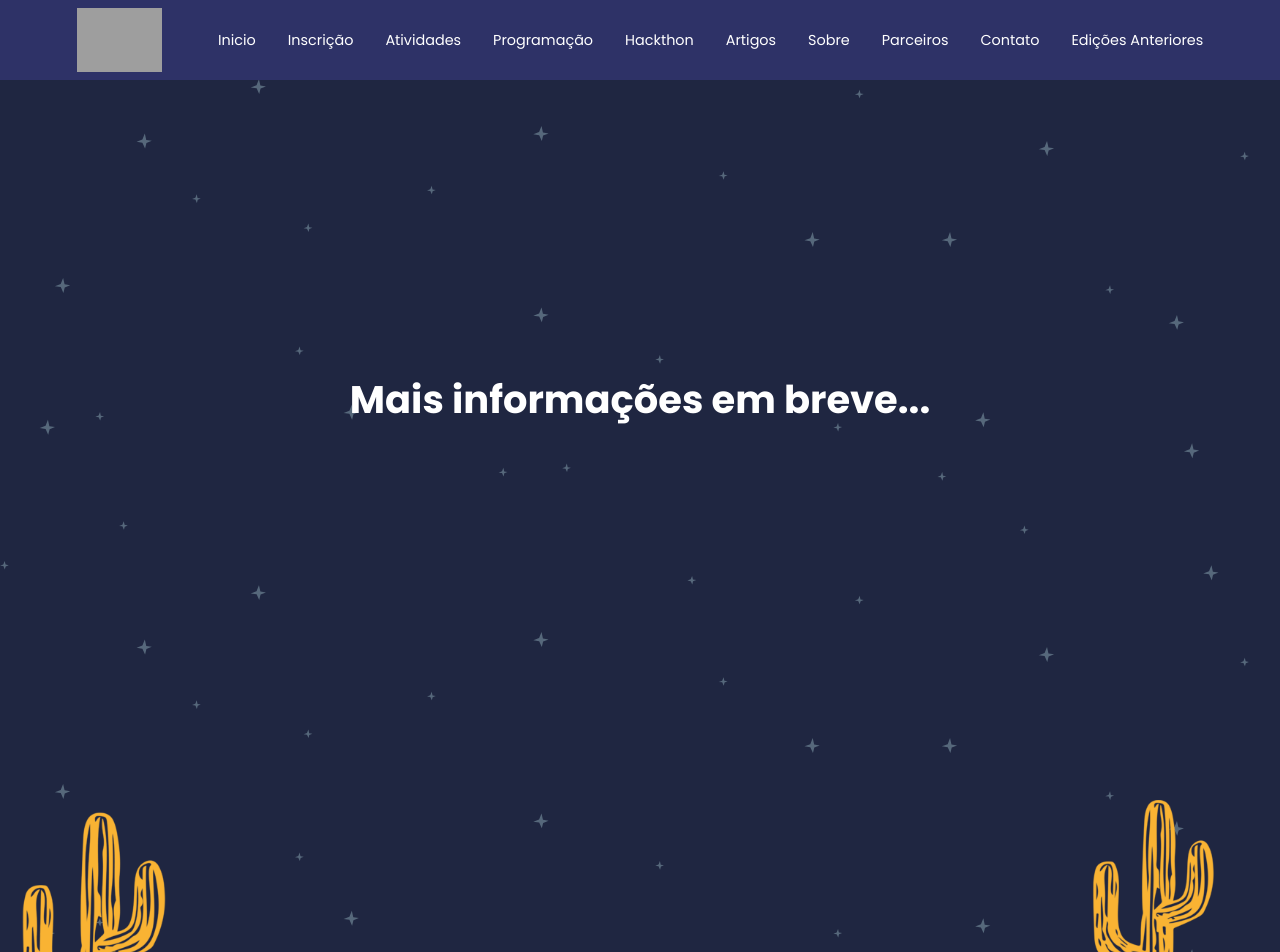
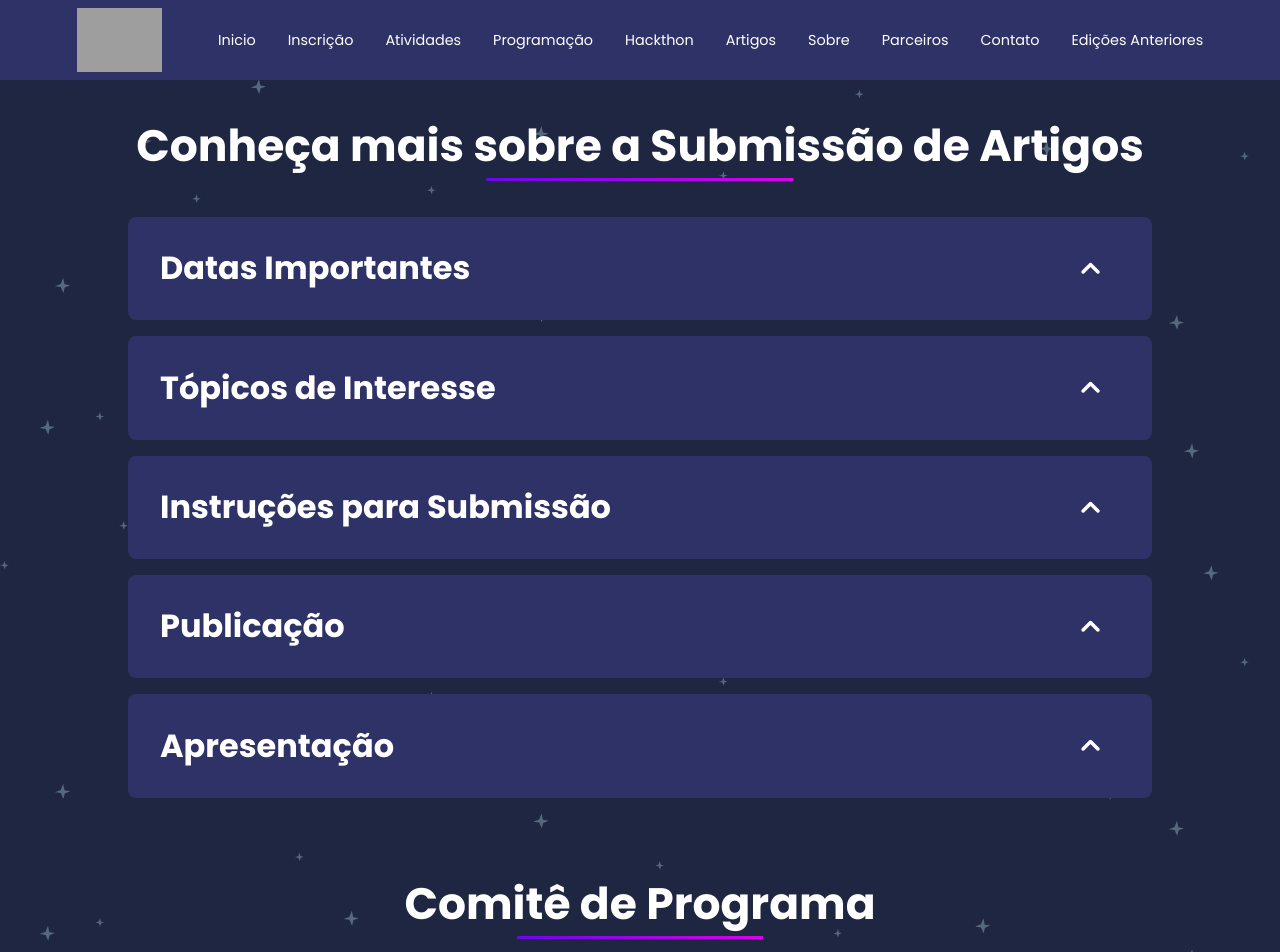
Before and after one commit to uepb-campusvii-computacao/Sercomp-Website, a React (Vite) app: page /articles in a window 1280 px wide. Shown: the top 952 px of the page. Built offline with nearby package versions, Linux system fonts and the light colour scheme; grey boxes are pictures that could not be loaded.

Commit message:
novo design na pagina de artigos

```diff
--- /dev/null
+++ b/src/components/Accordion/Accordion.jsx
@@ -0,0 +1,24 @@
+import { useState } from "react";
+import styles from "./Accordion.module.css";
+
+export default function Accordion({ title, content }) {
+  const [openAccordion, setOpenAccordion] = useState(false);
+
+  function handleToggleAccordion(){
+    setOpenAccordion(!openAccordion)
+  }
+
+  return (
+    <div className={styles.accordionContainer}>
+      <div onClick={handleToggleAccordion} className={styles.accordionTitle}>
+        <h2>{title}</h2>
+        {openAccordion ? (
+          <i className="uil uil-angle-down"></i>
+        ) : (
+          <i className="uil uil-angle-up"></i>
+        )}
+      </div>
+      <div className={openAccordion ? styles.accordionActive : styles.accordionDisable}>{content}</div>
+    </div>
+  );
+}
--- /dev/null
+++ b/src/components/Accordion/Accordion.module.css
@@ -0,0 +1,41 @@
+.accordionContainer{
+    background-color: var(--color-bg1);
+    padding: 16px 32px;
+    border-radius: 8px;
+    margin-bottom: 16px;
+}
+
+.accordionTitle{
+    font-size: 28px;
+    color: var(--color-white);
+    font-weight: 400;
+    display: flex;
+    align-items: center;
+    justify-content: space-between;
+    user-select: none;
+    cursor: pointer;
+}
+
+.accordionTitle h2{
+    margin: 0;
+}
+
+.accordionTitle i{
+    font-size: 42px;
+}
+
+.accordionActive{
+    display: block;
+    padding-bottom: 16px;
+}
+
+.accordionDisable{
+    display: none;
+}
+
+@media screen and (max-width: 1024px) {
+    .accordionTitle h2{
+        text-align: left;
+        font-size: 20px;
+    }
+}
--- a/src/index.css
+++ b/src/index.css
@@ -151,12 +151,12 @@ img {
 
 .titulo-base,
 .titulo-principal {
-  margin-bottom: 0.1rem;
-  font-weight: 500;
-  margin-bottom: 80px;
+  margin-bottom: 44px;
   position: relative;
-  margin-top: 80px;
-  font-size: 1.5rem;
+  margin-top: 32px;
+  font-size: 44px;
+  font-weight: 700;
+  text-align: center;
 }
 
 
@@ -167,14 +167,13 @@ img {
   width: 30%;
   height: 3px;
   left: 50%;
-  bottom: -5px;
+  bottom: -8px;
   background-image: linear-gradient(to right, rgb(106, 6, 236), rgb(220, 0, 240));
   transform: translateX(-50%);
 }
 
 .titulo-principal {
-  font-size: 2rem;
-  text-align: center;
+  margin-top: 88px;
 }
 
 
@@ -192,6 +191,12 @@ img {
 
   .container {
     width: var(--container-width-md);
+  }
+
+
+  .titulo-base,
+  .titulo-principal {
+    font-size: 28px;
   }
 
   h1 {
--- a/src/pages/Articles/Articles.jsx
+++ b/src/pages/Articles/Articles.jsx
@@ -1,115 +1,248 @@
-//import Comissao from '../../components/Comissao/Comissao';
-import { Mensagem } from '../../components/Mensagem/Mensagem.jsx';
-//import { comissaoArtigosData } from '../../data/ComissoesData.js';
-//import styles from './Articles.module.css';
+import Accordion from "../../components/Accordion/Accordion.jsx";
+import Comissao from "../../components/Comissao/Comissao";
+import { comissaoArtigosData } from "../../data/ComissoesData.js";
+import styles from "./Articles.module.css";
+
+function ImportantsDate() {
+  return (
+    <ul className={styles.articleList}>
+      <li className={`${styles.articleListRisc} ${styles.ulLi}`}>
+        Prazo Inicial de submissão de artigos: 30/03/2023;
+      </li>
+      <li className={`${styles.articleListRisc} ${styles.ulLi}`}>
+        Prazo final de submissão de artigos: 06/05/2023;
+      </li>
+      <li className={`${styles.articleListRisc} ${styles.ulLi}`}>
+        Notificação dos autores dos artigos aprovados: 15/05/2023;
+      </li>
+      <li className={`${styles.articleListRisc} ${styles.ulLi}`}>
+        Apresentação dos artigos: 24/05/2023.
+      </li>
+    </ul>
+  );
+}
+
+function TopicsOfInterest() {
+  return (
+    <>
+      <p className={`paragrafo ${styles.p}`}>
+        São especialmente esperadas contribuições que abordem o tema principal
+        do evento - &ldquo;Segurança em Tecnologia da Informação e Sistemas
+        Inteligentes&ldquo;, bem como os grandes temas de desafios de pesquisa
+        em Computação e TIC definidos pela comunidade de pesquisa nessas áreas.
+      </p>
+      <ul className={styles.articleList}>
+        <li className={styles.ulLi}>Segurança de/em TI;</li>
+        <li className={styles.ulLi}>
+          Sistemas inteligentes (agentes inteligentes, algoritmos genéticos,
+          aprendizagem de máquina, mineração de dados, modelos formais,
+          ontologias, raciocínio automatizado, redes neurais, representação de
+          conhecimento).
+        </li>
+      </ul>
+      <p className={`paragrafo ${styles.p}`}>
+        Outros tópicos são também esperados, mas não limitados a:
+      </p>
+      <ul className={styles.articleList}>
+        <li className={styles.ulLi}>
+          Arquitetura orientada a serviços (SOA) e serviços Web;
+        </li>
+        <li className={styles.ulLi}>
+          Aspectos humanos e sociais em Computação;
+        </li>
+        <li className={styles.ulLi}>Business Intelligence & Analytics;</li>
+        <li className={styles.ulLi}>
+          Computação móvel, ubíqua e Internet das coisa;
+        </li>
+        <li className={styles.ulLi}>
+          Dados abertos e conectados, sistemas abertos;
+        </li>
+        <li className={styles.ulLi}>Educação de/em Computação;</li>
+        <li className={styles.ulLi}>
+          Ecossistemas de Software, Sistemas de Sistemas e de SI;
+        </li>
+        <li className={styles.ulLi}>
+          Gestão de conhecimento e aprendizagem organizacional
+        </li>
+        <li className={styles.ulLi}>Gestão de pessoas;</li>
+        <li className={styles.ulLi}>
+          Gestão de processos (metodologias de gestão, repositórios de
+          processos, modelagem de processos, social BPM, processos intensivos em
+          conhecimento, adaptação de processos, processos sensíveis a contexto);
+        </li>
+        <li className={styles.ulLi}>Governança empresarial e de TI;</li>
+        <li className={styles.ulLi}>Inovação com/em Computação;</li>
+        <li className={styles.ulLi}>
+          Integração de informações e de aplicações;
+        </li>
+        <li className={styles.ulLi}>
+          Interação Humano-Computador em Computação;
+        </li>
+        <li className={styles.ulLi}>
+          Metodologias e abordagens para engenharia de SI;
+        </li>
+        <li className={styles.ulLi}>Mídias sociais em negócios e sociedade;</li>
+        <li className={styles.ulLi}>
+          Modelagem e paradigmas de desenvolvimento de SI (dados,
+          sistemas/aplicações, agentes, aspectos, componentes, métodos ágeis
+          etc.);
+        </li>
+        <li className={styles.ulLi}>
+          Pesquisa operacional e modelos de decisão em negócios;
+        </li>
+        <li className={styles.ulLi}>
+          Planejamento estratégico de sistemas e TI;
+        </li>
+        <li className={styles.ulLi}>
+          Preservação de informação e memória digital;
+        </li>
+        <li className={styles.ulLi}>Qualidade de Software;</li>
+        <li className={styles.ulLi}>
+          Representação de informações de negócio, gerência de dados e metadados
+          nas organizações, ontologias;
+        </li>
+        <li className={styles.ulLi}>
+          SI/TIC para governo (transparência, dados abertos, interoperabilidade,
+          ecossistemas governamentais);
+        </li>
+        <li className={styles.ulLi}>Sistemas de apoio à decisão.</li>
+      </ul>
+    </>
+  );
+}
+
+function SubmissionInstructions() {
+  return (
+    <>
+      <p className={`paragrafo ${styles.p}`}>
+        Os artigos podem ser submetidos para o V SERCOMP somente nas categorias
+        “relatos de caso” (case reports), sobre projetos em desenvolvimento, e
+        &ldquo;artigo completo&ldquo; (full paper) sobre trabalhos de pesquisas
+        já concluídas, com ideias e resultados inovadores, e seguindo
+        metodologia científica adequada.
+      </p>
+      <p className={`paragrafo ${styles.p}`}>
+        Os relatos de caso devem ter entre 3 e 5 páginas (incluindo figuras,
+        tabelas, diagramas, referências em anexos). O artigo completo deve ter
+        entre 7 e 10 páginas (incluindo as figuras, tabelas, diagramas,
+        referências e anexos).
+      </p>
+      <a
+        className={styles.articleLink}
+        href="https://docs.google.com/document/d/1q7K60-xW9_DvetN8lPXrlaVqBtNlYeyWgBwZ4mnMCJo/edit?usp=sharing"
+        target="_blank"
+      >
+        Modelo de relato de caso e artigo.
+      </a>
+      <p className={`paragrafo ${styles.p}`}>
+        Alguns aspectos adicionais devem ser observados:
+      </p>
+      <ul className={styles.articleList}>
+        <li className={styles.ulLi}>
+          Sugere-se que os artigos descrevem claramente a metodologia científica
+          empregada e uma análise dos resultados, ressaltando as contribuições
+          de pesquisa e inovação em Computação e para a área de aplicação,
+          posicionando-a em relação a outros trabalhos da área;
+        </li>
+        <li className={styles.ulLi}>
+          Todos os artigos podem ser submetidos em Português ou Inglês, em
+          formato PDF e seguindo o modelo para publicação de artigos da SBC. As
+          submissões devem ser feitas por meio do formulário
+        </li>
+        <li className={styles.ulLi}>
+          Submissões em inglês são recomendadas. Os artigos escritos em
+          Português devem conter o abstract;
+        </li>
+        <li className={styles.ulLi}>
+          Os trabalhos submetidos não devem ter sido publicados e nem estarem em
+          processo de avaliação ou edição para publicação em outro lugar;
+        </li>
+        <li className={styles.ulLi}>
+          Na versão de submissão do artigo, o cabeçalho do artigo não deverá
+          haver nenhum tipo de identificação dos autores. Além de eliminar a
+          identificação dos autores do cabeçalho do artigo, toda e qualquer
+          referência que identifique a proveniência do artigo deve ser removida
+          da versão de submissão, como nome de projetos, de instituições, de
+          ferramentas e citações de artigos que identifiquem os autores. Artigos
+          que possuírem identificação nesta etapa serão rejeitados. Caso o
+          artigo seja aceito, os autores deverão incluir na versão final seus
+          dados (nomes, filiações e e-mails, bem como demais informações
+          necessárias ao artigo, a exemplo de citações a outros trabalhos dos
+          autores);
+        </li>
+        <li className={styles.ulLi}>
+          A seleção de trabalhos será realizada a partir da revisão por membros
+          do Comitê de Programa do V SERCOMP. O processo de revisão será
+          conduzido de forma duplamente anônima (double-blind review) por, pelo
+          menos, dois revisores;
+        </li>
+        <li className={styles.ulLi}>
+          Os seguintes critérios serão considerados na avaliação: relevância ao
+          escopo, qualidade técnica, clareza e pertinência.
+        </li>
+      </ul>
+    </>
+  );
+}
+
+function Publication() {
+  return (
+    <>
+      <p className={`paragrafo ${styles.p}`}>
+        Os artigos aceitos serão publicados nos anais do evento, condicionados à
+        inscrição, de, pelo menos, um dos autores no evento, bem como à
+        apresentação do trabalho no evento.
+      </p>
+    </>
+  );
+}
+
+function Presentation() {
+  return (
+    <>
+      <p className={`paragrafo ${styles.p}`}>
+        Cada artigo aceito deverá ter pelo menos um autor inscrito para
+        apresentá-lo em sessão técnica, tendo 60 minutos para
+        apresentação/discussão por meio de painel digital/poster.
+      </p>
+    </>
+  );
+}
 
 export default function Articles() {
-    return (
-        <Mensagem texto={"Mais informações em breve..."}/>
-    );
+  return (
+    <section className={"container"}>
+      <h1 className={"titulo-principal"}>
+        Conheça mais sobre a <strong>Submissão de Artigos</strong>
+      </h1>
+      <Accordion title={"Datas Importantes"} content={<ImportantsDate />} />
+      <Accordion
+        title={"Tópicos de Interesse"}
+        content={<TopicsOfInterest />}
+      />
+      <Accordion
+        title={"Instruções para Submissão"}
+        content={<SubmissionInstructions />}
+      />
+      <Accordion title={"Publicação"} content={<Publication />} />
+      <Accordion title={"Apresentação"} content={<Presentation />} />
+      <Comissao
+        comissaoData={comissaoArtigosData}
+        title={"Comitê de Programa"}
+        description={
+          "O Comitê de Programa é formado pelos seguintes professores do curso de Ciência da Computação da Universidade Estadual da Paraíba, Campus VII."
+        }
+      />
 
-    // return (
-    //     <section className={"container"}>
-    //         <h1 className={"titulo-principal"}>Conheça mais sobre a <strong>Submissão de Artigos</strong></h1>
-    //         <h2 className={`titulo-base ${styles.h2}`}>Datas Importantes</h2>
-    //         <ul className={styles.articleList}>
-    //             <li className={`${styles.articleListRisc} ${styles.ulLi}`}>Prazo Inicial de submissão de artigos: 30/03/2023;</li>
-    //             <li className={`${styles.articleListRisc} ${styles.ulLi}`}>Prazo final de submissão de artigos: 06/05/2023;</li>
-    //             <li className={`${styles.articleListRisc} ${styles.ulLi}`}>Notificação dos autores dos artigos aprovados: 15/05/2023;</li>
-    //             <li className={`${styles.articleListRisc} ${styles.ulLi}`}>Apresentação dos artigos: 24/05/2023.</li>
-    //         </ul>
-    //         <h2 className={`titulo-base ${styles.h2}`}>Tópicos de Interesse</h2>
-    //         <p className={`paragrafo ${styles.p}`}>
-    //             São especialmente esperadas contribuições que abordem o tema principal do evento - &ldquo;Segurança em Tecnologia
-    //             da Informação e Sistemas Inteligentes&ldquo;, bem como os grandes temas de desafios de pesquisa em Computação e
-    //             TIC definidos pela comunidade de pesquisa nessas áreas.
-    //         </p>
-    //         <ul className={styles.articleList}>
-    //             <li className={styles.ulLi}>Segurança de/em TI;</li>
-    //             <li className={styles.ulLi}>Sistemas inteligentes (agentes inteligentes, algoritmos genéticos, aprendizagem de máquina, mineração de
-    //                 dados, modelos formais, ontologias, raciocínio automatizado, redes neurais, representação de
-    //                 conhecimento).</li>
-    //         </ul>
-    //         <p className={`paragrafo ${styles.p}`}>Outros tópicos são também esperados, mas não limitados a:</p>
-    //         <ul className={styles.articleList}>
-    //             <li className={styles.ulLi}>Arquitetura orientada a serviços (SOA) e serviços Web;</li>
-    //             <li className={styles.ulLi}>Aspectos humanos e sociais em Computação;</li>
-    //             <li className={styles.ulLi}>Business Intelligence & Analytics;</li>
-    //             <li className={styles.ulLi}>Computação móvel, ubíqua e Internet das coisa;</li>
-    //             <li className={styles.ulLi}>Dados abertos e conectados, sistemas abertos;</li>
-    //             <li className={styles.ulLi}>Educação de/em Computação;</li>
-    //             <li className={styles.ulLi}>Ecossistemas de Software, Sistemas de Sistemas e de SI;</li>
-    //             <li className={styles.ulLi}>Gestão de conhecimento e aprendizagem organizacional</li>
-    //             <li className={styles.ulLi}>Gestão de pessoas;</li>
-    //             <li className={styles.ulLi}>Gestão de processos (metodologias de gestão, repositórios de processos, modelagem de processos, social
-    //                 BPM, processos intensivos em conhecimento, adaptação de processos, processos sensíveis a contexto);</li>
-    //             <li className={styles.ulLi}>Governança empresarial e de TI;</li>
-    //             <li className={styles.ulLi}>Inovação com/em Computação;</li>
-    //             <li className={styles.ulLi}>Integração de informações e de aplicações;</li>
-    //             <li className={styles.ulLi}>Interação Humano-Computador em Computação;</li>
-    //             <li className={styles.ulLi}>Metodologias e abordagens para engenharia de SI;</li>
-    //             <li className={styles.ulLi}>Mídias sociais em negócios e sociedade;</li>
-    //             <li className={styles.ulLi}>Modelagem e paradigmas de desenvolvimento de SI (dados, sistemas/aplicações, agentes, aspectos,
-    //                 componentes, métodos ágeis etc.);</li>
-    //             <li className={styles.ulLi}>Pesquisa operacional e modelos de decisão em negócios;</li>
-    //             <li className={styles.ulLi}>Planejamento estratégico de sistemas e TI;</li>
-    //             <li className={styles.ulLi}>Preservação de informação e memória digital;</li>
-    //             <li className={styles.ulLi}>Qualidade de Software;</li>
-    //             <li className={styles.ulLi}>Representação de informações de negócio, gerência de dados e metadados nas organizações, ontologias;
-    //             </li>
-    //             <li className={styles.ulLi}>SI/TIC para governo (transparência, dados abertos, interoperabilidade, ecossistemas governamentais);
-    //             </li>
-    //             <li className={styles.ulLi}>Sistemas de apoio à decisão.</li>
-    //         </ul>
-    //         <h2 className={`titulo-base ${styles.h2}`}>Instruções para Submissão</h2>
-    //         <p className={`paragrafo ${styles.p}`}>Os artigos podem ser submetidos para o V SERCOMP somente nas categorias “relatos de caso”
-    //             (case reports), sobre projetos em desenvolvimento, e &ldquo;artigo completo&ldquo; (full paper) sobre trabalhos de
-    //             pesquisas já concluídas, com ideias e resultados inovadores, e seguindo metodologia científica adequada.</p>
-    //         <p className={`paragrafo ${styles.p}`}>Os relatos de caso devem ter entre 3 e 5 páginas (incluindo figuras, tabelas, diagramas,
-    //             referências em anexos). O artigo completo deve ter entre 7 e 10 páginas (incluindo as figuras, tabelas,
-    //             diagramas, referências e anexos).</p>
-    //         <a className={styles.articleLink}
-    //             href="https://docs.google.com/document/d/1q7K60-xW9_DvetN8lPXrlaVqBtNlYeyWgBwZ4mnMCJo/edit?usp=sharing"
-    //             target="_blank">Modelo de relato de caso e artigo.</a>
-    //         <p className={`paragrafo ${styles.p}`}>Alguns aspectos adicionais devem ser observados:</p>
-    //         <ul className={styles.articleList}>
-    //             <li className={styles.ulLi}>Sugere-se que os artigos descrevem claramente a metodologia científica empregada e uma análise dos
-    //                 resultados, ressaltando as contribuições de pesquisa e inovação em Computação e para a área de
-    //                 aplicação, posicionando-a em relação a outros trabalhos da área;</li>
-    //             <li className={styles.ulLi}>Todos os artigos podem ser submetidos em Português ou Inglês, em formato PDF e seguindo o modelo para
-    //                 publicação de artigos da SBC. As submissões devem ser feitas por meio do formulário</li>
-    //             <li className={styles.ulLi}>Submissões em inglês são recomendadas. Os artigos escritos em Português devem conter o abstract;</li>
-    //             <li className={styles.ulLi}>Os trabalhos submetidos não devem ter sido publicados e nem estarem em processo de avaliação ou edição
-    //                 para publicação em outro lugar;</li>
-    //             <li className={styles.ulLi}>Na versão de submissão do artigo, o cabeçalho do artigo não deverá haver nenhum tipo de identificação
-    //                 dos autores. Além de eliminar a identificação dos autores do cabeçalho do artigo, toda e qualquer
-    //                 referência que identifique a proveniência do artigo deve ser removida da versão de submissão, como nome
-    //                 de projetos, de instituições, de ferramentas e citações de artigos que identifiquem os autores. Artigos
-    //                 que possuírem identificação nesta etapa serão rejeitados. Caso o artigo seja aceito, os autores deverão
-    //                 incluir na versão final seus dados (nomes, filiações e e-mails, bem como demais informações necessárias
-    //                 ao artigo, a exemplo de citações a outros trabalhos dos autores);</li>
-    //             <li className={styles.ulLi}>A seleção de trabalhos será realizada a partir da revisão por membros do Comitê de Programa do V
-    //                 SERCOMP. O processo de revisão será conduzido de forma duplamente anônima (double-blind review) por,
-    //                 pelo menos, dois revisores;</li>
-    //             <li className={styles.ulLi}>Os seguintes critérios serão considerados na avaliação: relevância ao escopo, qualidade técnica, clareza
-    //                 e pertinência.</li>
-    //         </ul>
-    //         <h2 className={`titulo-base ${styles.h2}`}>Publicação</h2>
-    //         <p className={`paragrafo ${styles.p}`}>Os artigos aceitos serão publicados nos anais do evento, condicionados à inscrição, de,
-    //             pelo menos, um dos autores no evento, bem como à apresentação do trabalho no evento.
-    //         </p>
-    //         <h2 className={`titulo-base ${styles.h2}`}>Apresentação</h2>
-    //         <p className={`paragrafo ${styles.p}`}>Cada artigo aceito deverá ter pelo menos um autor inscrito para apresentá-lo em sessão
-    //             técnica, tendo 60 minutos para apresentação/discussão por meio de painel digital/poster.
-    //         </p>
-    //         <Comissao comissaoData={comissaoArtigosData} title={"Comitê de Programa"} description={"O Comitê de Programa é formado pelos seguintes professores do curso de Ciência da Computação da Universidade Estadual da Paraíba, Campus VII."}/>
-
-    //         <div className={styles.sectionButtons}>
-    //             <a href="https://www.canva.com/design/DAFhLbfm-5c/GAtVL-XUzMgLc-WuIHSxEQ/view?utm_content=DAFhLbfm-5c&utm_campaign=designshare&utm_medium=link&utm_source=publishsharelink"
-    //                 className="btn btn-primary" target="_blank">
-    //                 Visualizar modelo de banner </a>
-    //         </div>
-
-    //     </section>
-    // );
+      <div className={styles.sectionButtons}>
+        <a
+          href="https://www.canva.com/design/DAFhLbfm-5c/GAtVL-XUzMgLc-WuIHSxEQ/view?utm_content=DAFhLbfm-5c&utm_campaign=designshare&utm_medium=link&utm_source=publishsharelink"
+          className="btn btn-primary"
+          target="_blank"
+        >
+          Visualizar modelo de banner{" "}
+        </a>
+      </div>
+    </section>
+  );
 }
--- a/src/pages/Articles/Articles.module.css
+++ b/src/pages/Articles/Articles.module.css
@@ -9,11 +9,16 @@
 
 .articleList {
   margin-bottom: 0.5rem;
+  display: flex;
+  flex-direction: column;
+  gap: 12px;
+  margin-top: 0.5rem;
 }
 
 .articleList li {
   list-style: disc;
   text-align: justify;
+  list-style-position: inside;
 }
 
 .articleListRisc {
@@ -23,6 +28,7 @@
 .paragrafo {
   padding: 1rem;
   text-align: justify;
+  font-size: 18px;
 }
 
 .articleLink {
```
